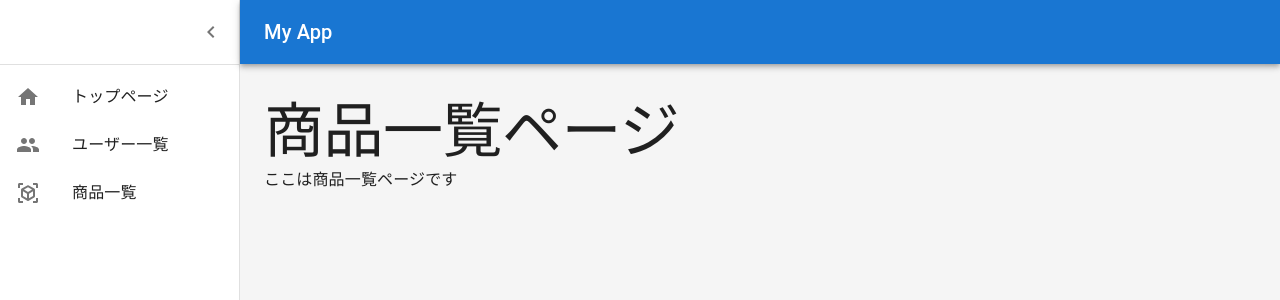
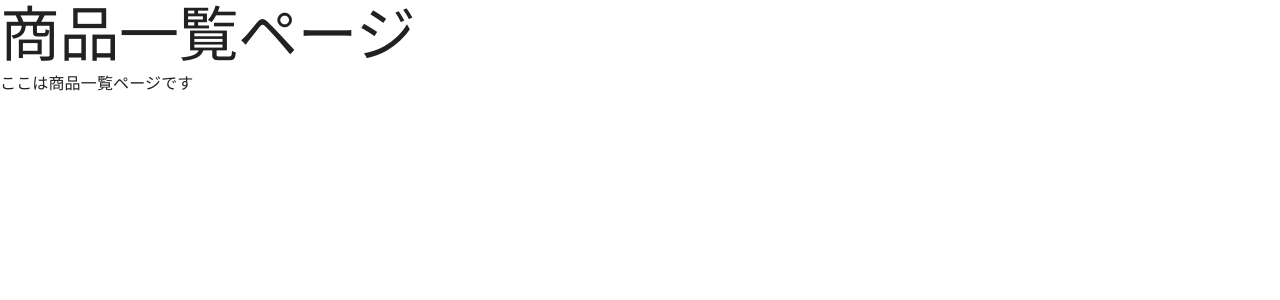
Before and after one commit to visualpaper/study-authority-management-react-ui, a React (Create React App) app: page /items in a window 1280 px wide. Shown: the top 300 px of the page. Built offline with nearby package versions, Linux system fonts and the light colour scheme.

Commit message:
MUI と Router

```diff
--- /dev/null
+++ b/src/components/App.tsx
@@ -0,0 +1,7 @@
+export const App = ({ children }: { children: any }) => {
+  return (
+    <div className="App Container">
+      <div>{children}</div>
+    </div>
+  )
+}
--- a/src/components/AppBar.tsx
+++ /dev/null
@@ -1,69 +0,0 @@
-import { styled } from '@mui/material/styles'
-import MuiAppBar, { AppBarProps as MuiAppBarProps } from '@mui/material/AppBar'
-import Toolbar from '@mui/material/Toolbar'
-import IconButton from '@mui/material/IconButton'
-import MenuIcon from '@mui/icons-material/Menu'
-import Typography from '@mui/material/Typography'
-import { DRAWER_WIDTH } from '../constants'
-
-interface MyAppBarProps extends MuiAppBarProps {
-  title?: string
-  open?: boolean
-  toggleDrawer?: () => void
-}
-
-const MyAppBar = styled(MuiAppBar, {
-  shouldForwardProp: (prop) => prop !== 'open',
-})<MyAppBarProps>(({ theme, open }) => ({
-  zIndex: theme.zIndex.drawer + 1,
-  transition: theme.transitions.create(['width', 'margin'], {
-    easing: theme.transitions.easing.sharp,
-    duration: theme.transitions.duration.leavingScreen,
-  }),
-  ...(open && {
-    marginLeft: DRAWER_WIDTH,
-    width: `calc(100% - ${DRAWER_WIDTH}px)`,
-    transition: theme.transitions.create(['width', 'margin'], {
-      easing: theme.transitions.easing.sharp,
-      duration: theme.transitions.duration.enteringScreen,
-    }),
-  }),
-}))
-
-export const AppBar = ({
-  title = 'My App',
-  open,
-  toggleDrawer,
-}: MyAppBarProps) => {
-  return (
-    <MyAppBar position="absolute" open={open}>
-      <Toolbar
-        sx={{
-          pr: '24px', // keep right padding when drawer closed
-        }}
-      >
-        <IconButton
-          edge="start"
-          color="inherit"
-          aria-label="open drawer"
-          onClick={toggleDrawer}
-          sx={{
-            marginRight: '36px',
-            ...(open && { display: 'none' }),
-          }}
-        >
-          <MenuIcon />
-        </IconButton>
-        <Typography
-          component="h1"
-          variant="h6"
-          color="inherit"
-          noWrap
-          sx={{ flexGrow: 1 }}
-        >
-          {title}
-        </Typography>
-      </Toolbar>
-    </MyAppBar>
-  )
-}
--- a/src/components/MenuDrawer.tsx
+++ /dev/null
@@ -1,99 +0,0 @@
-import ChevronLeftIcon from '@mui/icons-material/ChevronLeft'
-import HomeIcon from '@mui/icons-material/Home'
-import PeopleIcon from '@mui/icons-material/People'
-import ViewInArIcon from '@mui/icons-material/ViewInAr'
-import Divider from '@mui/material/Divider'
-import MuiDrawer from '@mui/material/Drawer'
-import IconButton from '@mui/material/IconButton'
-import List from '@mui/material/List'
-import MuiListItemButton from '@mui/material/ListItemButton'
-import ListItemIcon from '@mui/material/ListItemIcon'
-import ListItemText from '@mui/material/ListItemText'
-import { styled } from '@mui/material/styles'
-import Toolbar from '@mui/material/Toolbar'
-import React from 'react'
-import {
-  Link as RouterLink,
-  LinkProps as RouterLinkProps,
-} from 'react-router-dom'
-import { DRAWER_WIDTH } from '../constants'
-
-const Drawer = styled(MuiDrawer, {
-  shouldForwardProp: (prop) => prop !== 'open',
-})(({ theme, open }) => ({
-  '& .MuiDrawer-paper': {
-    position: 'relative',
-    whiteSpace: 'nowrap',
-    width: DRAWER_WIDTH,
-    transition: theme.transitions.create('width', {
-      easing: theme.transitions.easing.sharp,
-      duration: theme.transitions.duration.enteringScreen,
-    }),
-    boxSizing: 'border-box',
-    ...(!open && {
-      overflowX: 'hidden',
-      transition: theme.transitions.create('width', {
-        easing: theme.transitions.easing.sharp,
-        duration: theme.transitions.duration.leavingScreen,
-      }),
-      width: theme.spacing(7),
-      [theme.breakpoints.up('sm')]: {
-        width: theme.spacing(9),
-      },
-    }),
-  },
-}))
-
-const ListItemButton = (props: React.PropsWithChildren<RouterLinkProps>) => {
-  const { to, children, ...rest } = props
-  return (
-    <MuiListItemButton component={RouterLink} to={to} {...rest}>
-      {children}
-    </MuiListItemButton>
-  )
-}
-
-type Props = {
-  open: boolean
-  toggleDrawer: () => void
-}
-
-export const MenuDrawer = ({ open, toggleDrawer }: Props) => {
-  return (
-    <Drawer variant="permanent" open={open}>
-      <Toolbar
-        sx={{
-          display: 'flex',
-          alignItems: 'center',
-          justifyContent: 'flex-end',
-          px: [1],
-        }}
-      >
-        <IconButton onClick={toggleDrawer}>
-          <ChevronLeftIcon />
-        </IconButton>
-      </Toolbar>
-      <Divider />
-      <List component="nav">
-        <ListItemButton to="/">
-          <ListItemIcon>
-            <HomeIcon />
-          </ListItemIcon>
-          <ListItemText primary="トップページ" />
-        </ListItemButton>
-        <ListItemButton to="/users">
-          <ListItemIcon>
-            <PeopleIcon />
-          </ListItemIcon>
-          <ListItemText primary="ユーザー一覧" />
-        </ListItemButton>
-        <ListItemButton to="/items">
-          <ListItemIcon>
-            <ViewInArIcon />
-          </ListItemIcon>
-          <ListItemText primary="商品一覧" />
-        </ListItemButton>
-      </List>
-    </Drawer>
-  )
-}
--- a/src/constants.ts
+++ /dev/null
@@ -1 +0,0 @@
-export const DRAWER_WIDTH = 240
--- a/src/index.tsx
+++ b/src/index.tsx
@@ -1,11 +1,20 @@
+import CssBaseline from '@mui/material/CssBaseline'
+import { createTheme, ThemeProvider } from '@mui/material/styles'
 import React from 'react'
 import ReactDOM from 'react-dom/client'
+import { App } from './components/App'
 import Router from './router'
 
 const root = ReactDOM.createRoot(document.getElementById('root') as HTMLElement)
+const theme = createTheme()
 root.render(
   <React.StrictMode>
-    <Router />
+    <ThemeProvider theme={theme}>
+      <CssBaseline />
+      <App>
+        <Router />
+      </App>
+    </ThemeProvider>
   </React.StrictMode>
 )
 
--- a/src/pages/Layout.tsx
+++ /dev/null
@@ -1,42 +0,0 @@
-import Box from '@mui/material/Box'
-import Toolbar from '@mui/material/Toolbar'
-import Container from '@mui/material/Container'
-import { Suspense, useState } from 'react'
-import { AppBar } from '../components/AppBar'
-import { MenuDrawer } from '../components/MenuDrawer'
-import { Outlet } from 'react-router-dom'
-
-const Layout = () => {
-  const [open, setOpen] = useState(true)
-  const toggleDrawer = () => {
-    setOpen(!open)
-  }
-
-  return (
-    <>
-      <AppBar open={open} toggleDrawer={toggleDrawer} />
-      <MenuDrawer open={open} toggleDrawer={toggleDrawer} />
-      <Box
-        component="main"
-        sx={{
-          backgroundColor: (theme) =>
-            theme.palette.mode === 'light'
-              ? theme.palette.grey[100]
-              : theme.palette.grey[900],
-          flexGrow: 1,
-          height: '100vh',
-          overflow: 'auto',
-        }}
-      >
-        <Toolbar />
-        <Container maxWidth="xl" sx={{ mt: 4, mb: 4 }}>
-          <Suspense fallback={<div>Loading...</div>}>
-            <Outlet />
-          </Suspense>
-        </Container>
-      </Box>
-    </>
-  )
-}
-
-export default Layout
--- a/src/router.tsx
+++ b/src/router.tsx
@@ -1,31 +1,18 @@
-import CssBaseline from '@mui/material/CssBaseline'
-import { createTheme, ThemeProvider } from '@mui/material/styles'
-import Box from '@mui/material/Box'
 import { BrowserRouter, Route, Routes } from 'react-router-dom'
-import Layout from './pages/Layout'
-import { lazy } from 'react'
-
-const IndexPage = lazy(() => import('./pages/IndexPage'))
-const UsersPage = lazy(() => import('./pages/UsersPage'))
-const ItemsPage = lazy(() => import('./pages/ItemsPage'))
-
-const theme = createTheme()
+import IndexPage from './pages/IndexPage'
+import ItemsPage from './pages/ItemsPage'
+import UsersPage from './pages/UsersPage'
 
 export default function Router() {
   return (
-    <ThemeProvider theme={theme}>
-      <Box sx={{ display: 'flex' }}>
-        <CssBaseline />
     <BrowserRouter>
       <Routes>
-            <Route path="/" element={<Layout />}>
+        <Route path="/">
           <Route index element={<IndexPage />} />
           <Route path="/users" element={<UsersPage />} />
           <Route path="/items" element={<ItemsPage />} />
         </Route>
       </Routes>
     </BrowserRouter>
-      </Box>
-    </ThemeProvider>
   )
 }
```
Lines whose indentation alone changed are shown as unchanged.
